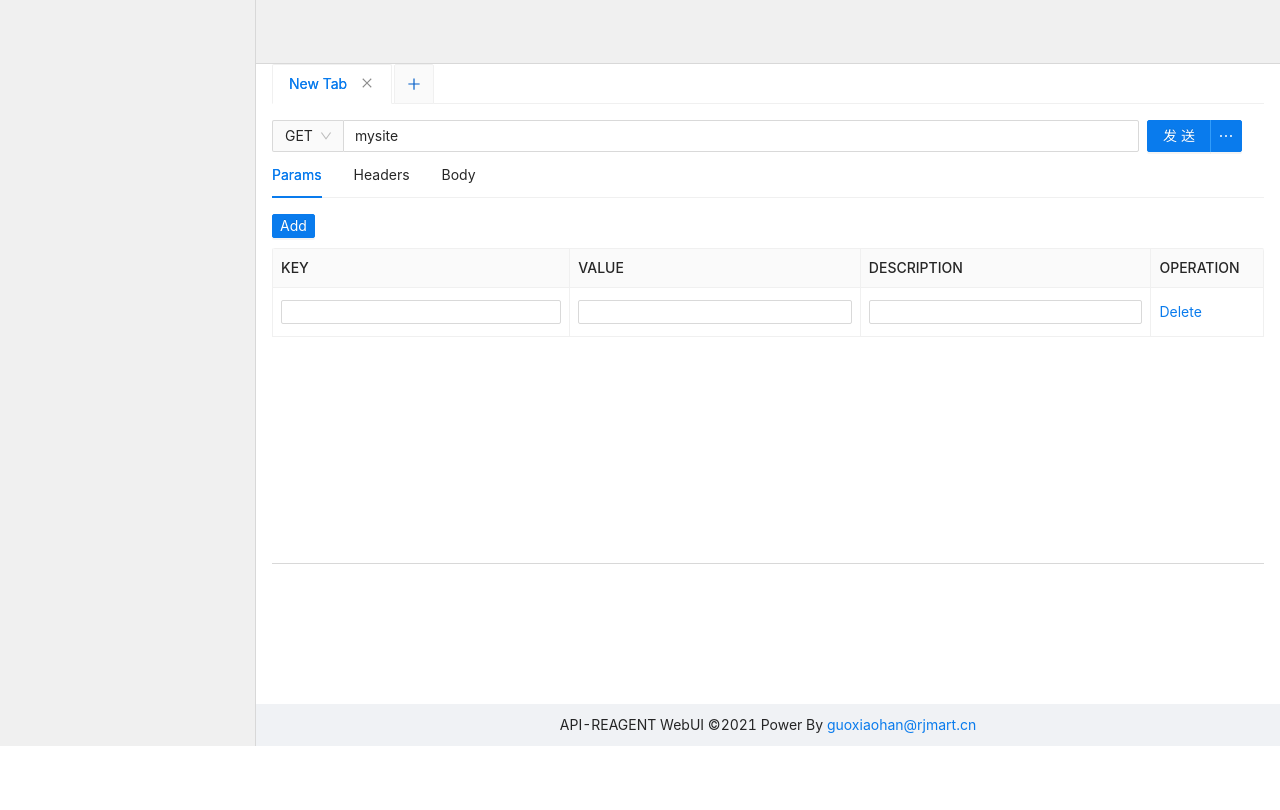
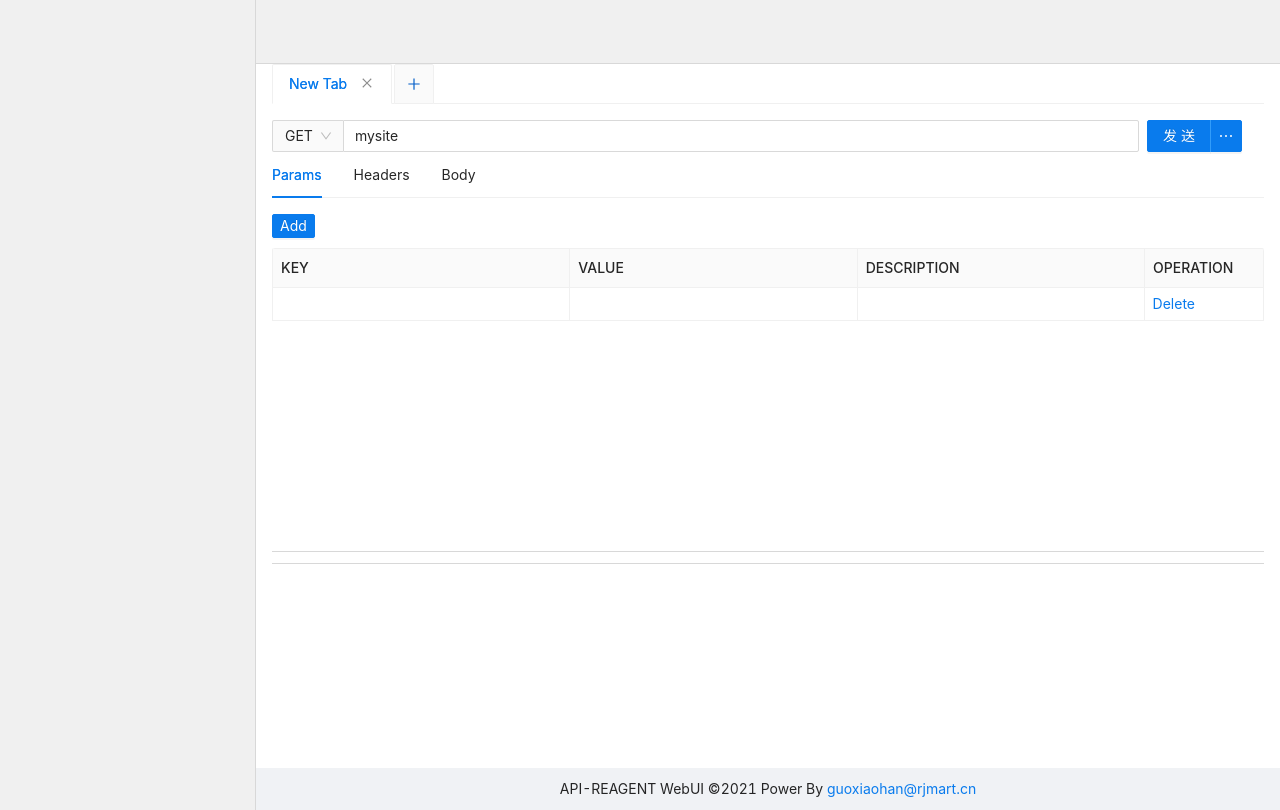
Before and after one commit to witchope/api-reagent, a React app: page / in a window 1280 px wide. Both pictures are taken after a click on the button 294 px from the left and 76 px from the top of the page. Built offline with nearby package versions, Linux system fonts and the light colour scheme.

Commit message:
feat: add response

```diff
--- a/src/components/page/TabPage.tsx
+++ b/src/components/page/TabPage.tsx
@@ -57,7 +57,7 @@ const TabPage: React.FC<TabPageProps> = props => {
   };
 
   return (
-    <div style={{minHeight: "80vh"}}>
+    <div style={{minHeight: "88vh"}}>
       <Tabs
         type="editable-card"
         activeKey={activeKey}
--- a/src/components/request/EditableTable.tsx
+++ b/src/components/request/EditableTable.tsx
@@ -145,7 +145,7 @@ class EditableTable extends React.Component<EditableTableProps, EditableTableSta
         render: (_, record: any) =>
           this.state.dataSource.length >= 1 ? (
             <Popconfirm title="Sure to delete?" onConfirm={() => this.handleDelete(record.key)}>
-              <a>Delete</a>
+              <a>&nbsp;&nbsp;Delete</a>
             </Popconfirm>
           ) : null,
       },
@@ -219,7 +219,7 @@ class EditableTable extends React.Component<EditableTableProps, EditableTableSta
             </Button>
           </Col>
         </Row>
-        <div style={{textAlign: "center"}}>
+        <div className={styles.paramTable}>
           <DataSourceContext.Provider value={{dataSource, add: () => this.handleAdd()}}>
             <Table
               size="small"
--- a/src/components/request/ParamTab.tsx
+++ b/src/components/request/ParamTab.tsx
@@ -17,10 +17,14 @@ const ParamTab: React.FC<ParamTabProps> = props => {
   return <div className={styles.param}>
     <Tabs defaultActiveKey="1" onChange={callback}>
       <TabPane tab="Params" key="1">
-        <EditableTable/>
+        <div className={styles.panes}>
+          <EditableTable/>
+        </div>
       </TabPane>
       <TabPane tab="Headers" key="2">
-        <EditableTable/>
+        <div className={styles.panes}>
+          <EditableTable/>
+        </div>
       </TabPane>
       <TabPane tab="Body" key="3">
         <div className={styles.title}>
--- a/src/components/request/Request.module.less
+++ b/src/components/request/Request.module.less
@@ -3,13 +3,15 @@
 }
 
 .param {
-  :global {
-    .ant-tabs-content-holder {
-      height: 350px;
-      overflow: auto;
-      border-bottom: 1px solid #d8d8d8;
-    }
-  }
+  height: 400px;
+  border-bottom: 1px solid #d8d8d8;
+  padding-bottom: 10px;
+}
+
+.panes {
+  height: 350px;
+  overflow: scroll;
+  border-bottom: 1px solid #d8d8d8;
 }
 
 .bodyTab {
@@ -19,3 +21,19 @@
 
 .editable-row {
 }
+
+.paramTable {
+
+  :global {
+    .ant-table-tbody {
+      .ant-table-cell {
+        padding: 0 !important;
+      }
+
+      input {
+        height: 32px;
+        border: 1px solid #ffffff;
+      }
+    }
+  }
+}
```
Also changed, not shown: src/components/response/Response.tsx (added, +11 -0 lines).
